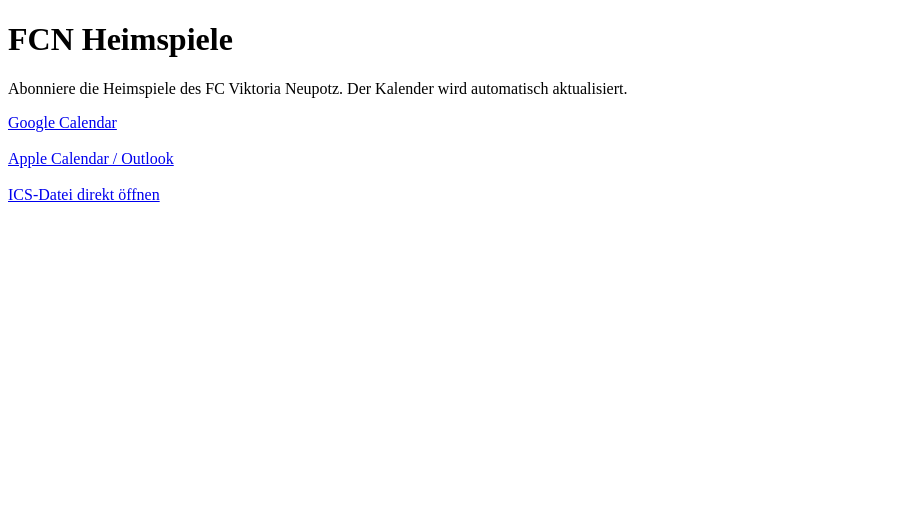
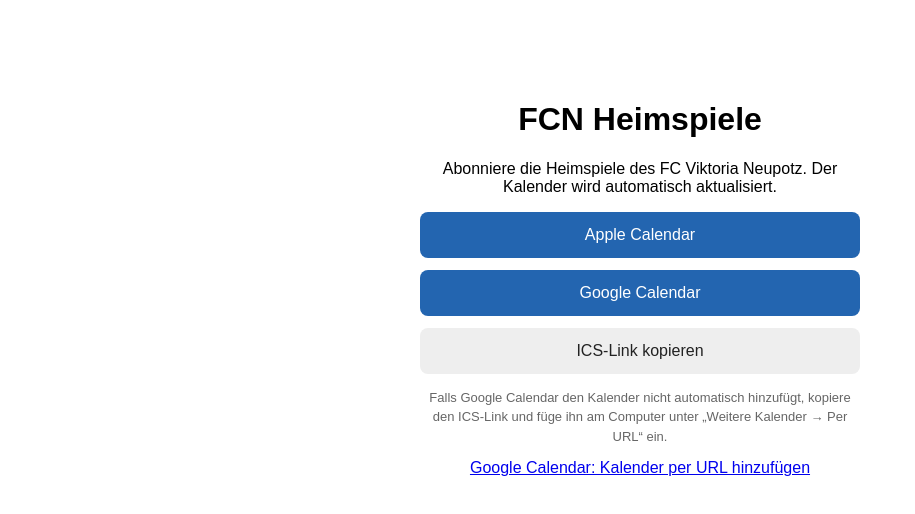
Before and after one commit to tim-f-dev/football-ics, a website: page index.html in a window 1280 px wide. Shown: the whole page, without its empty margins (0-915 px from the left). Drawn offline with Linux system fonts and the light colour scheme.

Commit message:
Add styles and buttons for calendar subscriptions

```diff
--- a/index.html
+++ b/index.html
@@ -3,12 +3,59 @@
 <head>
   <meta charset="UTF-8">
   <meta name="viewport" content="width=device-width, initial-scale=1.0">
+  <title>FCN Heimspiele</title>
 
-  <title>FCN Heimspiele</title>
+  <style>
+    body {
+      font-family: Arial, sans-serif;
+      max-width: 440px;
+      margin: 60px auto;
+      padding: 20px;
+      text-align: center;
+    }
+
+    .button {
+      display: block;
+      padding: 14px;
+      margin: 12px 0;
+      border-radius: 8px;
+      background: #2365b0;
+      color: white;
+      text-decoration: none;
+      font-size: 16px;
+      border: none;
+      cursor: pointer;
+      width: 100%;
+      box-sizing: border-box;
+    }
+
+    .button:hover {
+      background: #174b86;
+    }
+
+    .secondary {
+      background: #eee;
+      color: #222;
+    }
+
+    .secondary:hover {
+      background: #ddd;
+    }
+
+    .hint {
+      color: #666;
+      font-size: 13px;
+      line-height: 1.5;
+    }
+
+    #message {
+      color: green;
+      font-size: 14px;
+    }
+  </style>
 </head>
 
 <body>
-
   <h1>FCN Heimspiele</h1>
 
   <p>
@@ -16,7 +63,17 @@
     Der Kalender wird automatisch aktualisiert.
   </p>
 
+  <!-- Apple Calendar -->
   <a
+    class="button"
+    href="webcal://tim-f-dev.github.io/football-ics/calendar.ics"
+  >
+    Apple Calendar
+  </a>
+
+  <!-- Google Calendar -->
+  <a
+    class="button"
     href="https://calendar.google.com/calendar/r?cid=https%3A%2F%2Ftim-f-dev.github.io%2Ffootball-ics%2Fcalendar.ics"
     target="_blank"
     rel="noopener noreferrer"
@@ -24,21 +81,46 @@
     Google Calendar
   </a>
 
-  <br><br>
+  <!-- Manual subscription -->
+  <button
+    class="button secondary"
+    onclick="copyLink()"
+  >
+    ICS-Link kopieren
+  </button>
 
-  <a href="webcal://tim-f-dev.github.io/football-ics/calendar.ics">
-    Apple Calendar / Outlook
-  </a>
+  <p id="message" aria-live="polite"></p>
 
-  <br><br>
+  <p class="hint">
+    Falls Google Calendar den Kalender nicht automatisch hinzufügt,
+    kopiere den ICS-Link und füge ihn am Computer
+    unter „Weitere Kalender → Per URL“ ein.
+  </p>
 
   <a
-    href="https://tim-f-dev.github.io/football-ics/calendar.ics"
+    href="https://calendar.google.com/calendar/u/0/r/settings/addbyurl"
     target="_blank"
     rel="noopener noreferrer"
   >
-    ICS-Datei direkt öffnen
+    Google Calendar: Kalender per URL hinzufügen
   </a>
 
+  <script>
+    const ICS_URL =
+      "https://tim-f-dev.github.io/football-ics/calendar.ics";
+
+    // Copy the subscription URL to the clipboard
+    async function copyLink() {
+      const message = document.getElementById("message");
+
+      try {
+        await navigator.clipboard.writeText(ICS_URL);
+        message.textContent = "ICS-Link kopiert!";
+      } catch {
+        message.textContent =
+          "Kopieren fehlgeschlagen. Link: " + ICS_URL;
+      }
+    }
+  </script>
 </body>
 </html>
```
